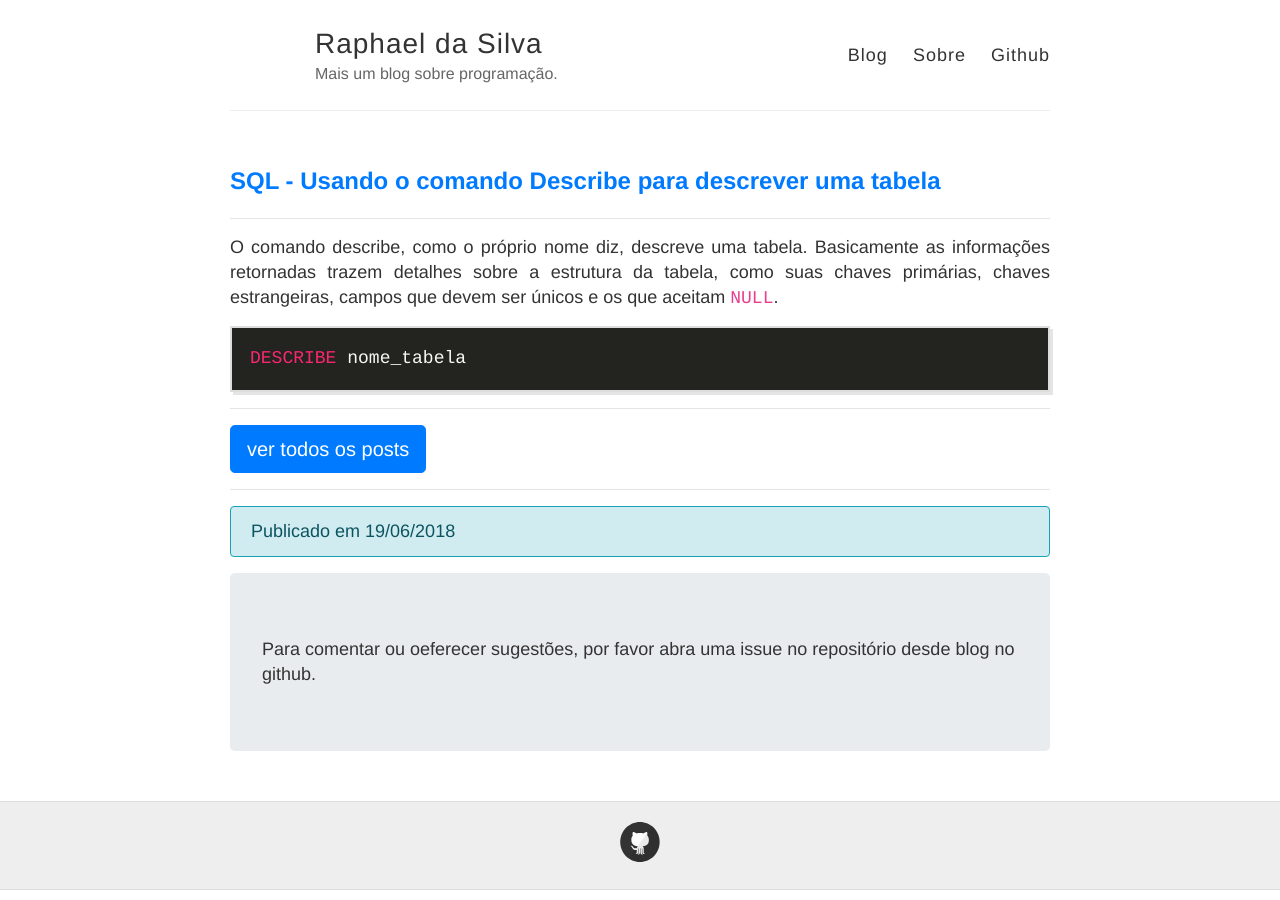
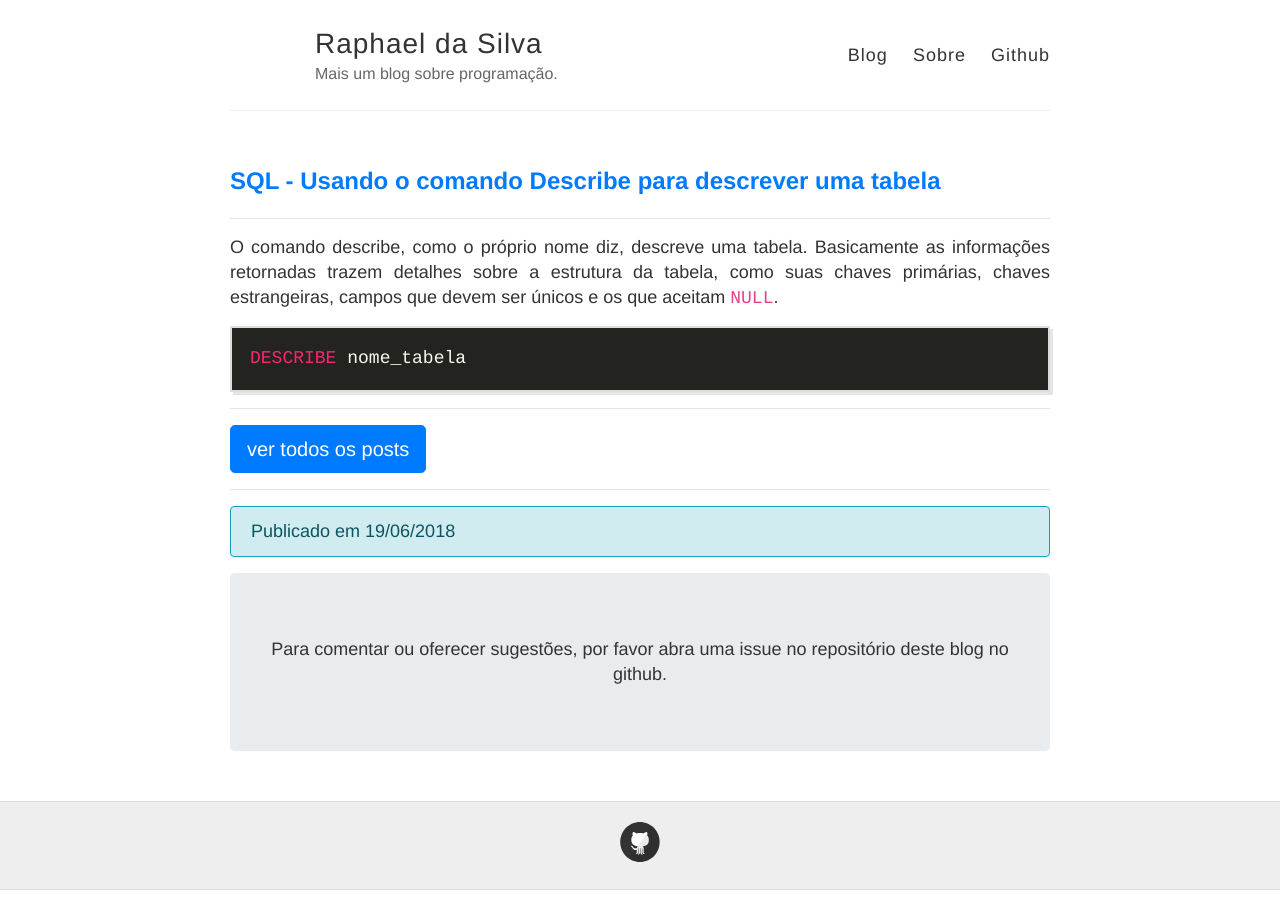
Before and after one commit to raphael-da-silva/raphael-da-silva.github.io, a Jekyll site: the page built from _posts/2018-06-19-describe.md, in a window 1280 px wide. Built offline with Jekyll 4.4.1, drawn with Linux system fonts in a browser that asks for light colours; nearby versions of some CDN libraries.

Commit message:
Correções

```diff
--- a/_layouts/post.html
+++ b/_layouts/post.html
@@ -25,9 +25,9 @@ layout: default
     Publicado em {{ page.date | date: "%e/%m/%Y" }} <!-- às {{ page.date | date: "%H:%M" }} -->
   </div>
 
-  <div class="jumbotron">
-     Para comentar ou oeferecer sugestões, por favor abra uma issue no repositório
-     desde blog no github.
+  <div class="jumbotron text-center">
+     Para comentar ou oferecer sugestões, por favor abra uma issue no repositório
+     deste blog no github.
   </div>
 
   {% include disqus.html %}
```
